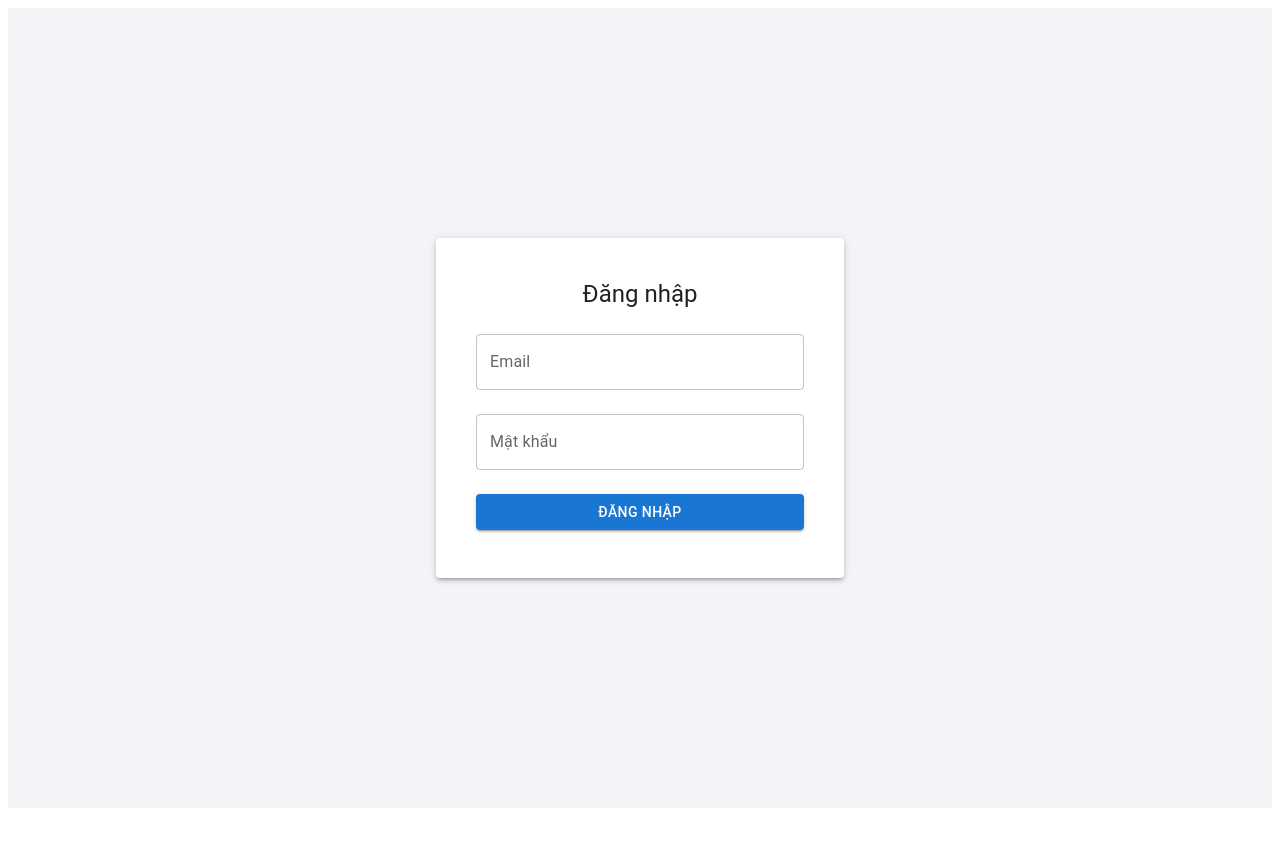
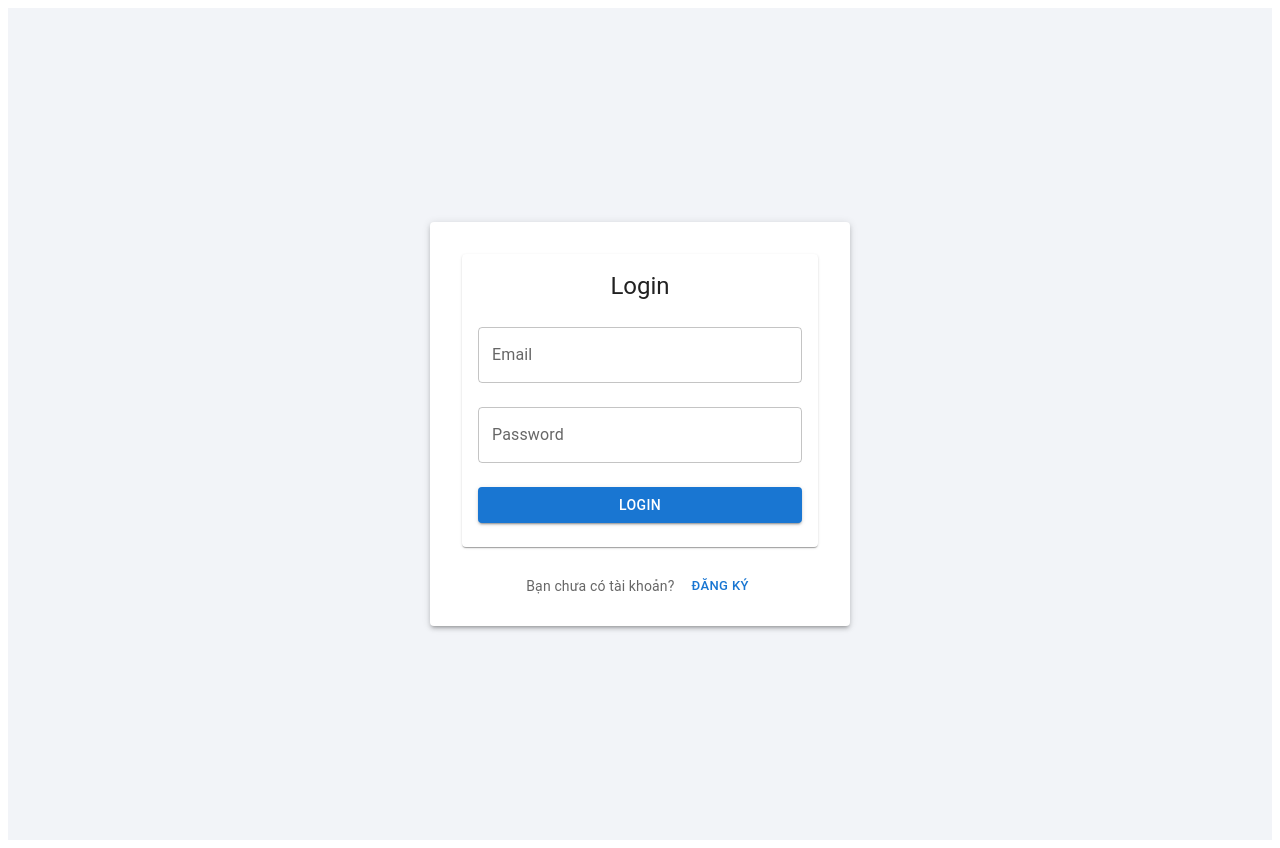
Before and after one commit to 3P1N/IS207, a React (Vite) app in the folder social_media/: page /login in a window 1280 px wide. Before the commit the page ends 816 px from the top, so only its background shows below. Built offline with nearby package versions, Linux system fonts and the light colour scheme.

Commit message:
AuthLayout, signup

```diff
--- a/social_media/src/layouts/AuthLayout.jsx
+++ b/social_media/src/layouts/AuthLayout.jsx
@@ -1,5 +1,55 @@
+import React from "react";
+import { Outlet, useLocation, Link as RouterLink } from "react-router-dom";
+import { Box, Card, CardContent, Typography, Button } from "@mui/material";
+
 export default function AuthLayout() {
+  const { pathname } = useLocation();
+  const isLogin = pathname.endsWith("/login");
+
+  const helperText = isLogin ? "Bạn chưa có tài khoản?" : "Bạn đã có tài khoản?";
+  const linkTo = isLogin ? "/signup" : "/login";
+  const linkLabel = isLogin ? "Đăng ký" : "Đăng nhập";
+
   return (
-    <div>AuthLayout</div>
-  )
+    <Box
+      sx={{
+        minHeight: "100vh",
+        display: "grid",
+        placeItems: "center",
+        bgcolor: "#f2f4f8",
+        p: 2,
+      }}
+    >
+      <Card sx={{ width: 420, maxWidth: "95%", boxShadow: 3 }}>
+        <CardContent sx={{ p: 4 }}>
+          {/* Trang con sẽ render vào đây: LoginForm / SignupForm */}
+          <Outlet />
+
+          {/* Khu vực gợi ý chuyển trang */}
+          <Box
+            sx={{
+              mt: 3,
+              display: "flex",
+              alignItems: "center",
+              justifyContent: "center",
+              gap: 1.5,
+              flexWrap: "wrap",
+            }}
+          >
+            <Typography variant="body2" color="text.secondary">
+              {helperText}
+            </Typography>
+            <Button
+              component={RouterLink}
+              to={linkTo}
+              variant="text"
+              size="small"
+            >
+              {linkLabel}
+            </Button>
+          </Box>
+        </CardContent>
+      </Card>
+    </Box>
+  );
 }
--- a/social_media/src/pages/auth/login-form.jsx
+++ b/social_media/src/pages/auth/login-form.jsx
@@ -1,4 +1,5 @@
 import React, { useState } from "react";
+import { Link as RouterLink } from "react-router-dom";
 import { TextField, Button, Card, CardContent, Typography, Box } from "@mui/material";
 
 export default function LoginForm() {
@@ -14,19 +15,11 @@ export default function LoginForm() {
     };
 
     return (
-    <Box
-      sx={{
-        display: "flex",
-        justifyContent: "center",
-        alignItems: "center",
-        height: "100vh",
-        backgroundColor: "#f2f4f8",
-      }}
-    >
-      <Card sx={{ width: 360, p: 3, boxShadow: 3 }}>
+
+            <Card>
                 <CardContent>
                     <Typography variant="h5" align="center" gutterBottom>
-            Đăng nhập
+                        Login
                     </Typography>
 
                     <form onSubmit={handleSubmit}>
@@ -39,7 +32,7 @@ export default function LoginForm() {
                             onChange={handleChange}
                         />
                         <TextField
-              label="Mật khẩu"
+                            label="Password"
                             name="password"
                             type="password"
                             fullWidth
@@ -54,11 +47,12 @@ export default function LoginForm() {
                             fullWidth
                             sx={{ mt: 2 }}
                         >
-              Đăng nhập
+                            Login
                         </Button>
+
                     </form>
                 </CardContent>
             </Card>
-    </Box>
+
     );
 }
--- a/social_media/src/pages/auth/signup-form.jsx
+++ b/social_media/src/pages/auth/signup-form.jsx
@@ -1,6 +1,69 @@
+import React, { useState } from "react";
+import { Link as RouterLink } from "react-router-dom";
+import { TextField, Button, Card, CardContent, Typography, Box } from "@mui/material";
 
-export default function SignupForm(){
+
+export default function SignupForm() {
+
+    const [formData, setFormData] = useState({ email: "", password: "", username: "" });
+
+    const handleChange = (e) => {
+        setFormData({ ...formData, [e.target.name]: e.target.value });
+    };
+
+    const handleSubmit = (e) => {
+        e.preventDefault();
+        console.log("Đăng ký:", formData);
+    };
+
     return (
-        <div>SingupForm</div>
-    )
+
+        <Card>
+            <CardContent>
+                <Typography variant="h5" align="center" gutterBottom>
+                    Sign up
+                </Typography>
+
+                <form onSubmit={handleSubmit}>
+                    <TextField
+                        label="Email"
+                        name="email"
+                        fullWidth
+                        margin="normal"
+                        value={formData.email}
+                        onChange={handleChange}
+                    />
+                    <TextField
+                        label="Password"
+                        name="password"
+                        type="password"
+                        fullWidth
+                        margin="normal"
+                        value={formData.password}
+                        onChange={handleChange}
+                    />
+                    <TextField
+                        label="User Name"
+                        name="username"
+                        type="username"
+                        fullWidth
+                        margin="normal"
+                        value={formData.username}
+                        onChange={handleChange}
+                    />
+                    <Button
+                        variant="contained"
+                        color="primary"
+                        type="submit"
+                        fullWidth
+                        sx={{ mt: 2 }}
+                    >
+                        Sign up
+                    </Button>
+
+                </form>
+            </CardContent>
+        </Card>
+
+    );
 }
--- a/social_media/src/router/AppRouter.jsx
+++ b/social_media/src/router/AppRouter.jsx
@@ -20,6 +20,7 @@ import AdminLayout from "../layouts/AdminLayout";
 import UsersAdminPage from "../pages/admin/UsersAdminPage";
 import PostsAdminPage from "../pages/admin/PostsAdminPage";
 import NotFoundPage from "../pages/not-found/NotFoundPage";
+import AuthLayout from "../layouts/AuthLayout";
 // import NotFoundPage from "@/pages/not-found/NotFoundPage";
 
 export default function AppRouter() {
@@ -28,9 +29,10 @@ export default function AppRouter() {
             <Routes>
 
                 {/* Đăng nhập, Đăng ký */}
-                <Route path="login" element={<LoginForm />} />
-                <Route path="signup" element={<SignupForm />} />
-
+                <Route element={<AuthLayout />} >
+                    <Route path="login" element={<LoginForm />} />
+                    <Route path="signup" element={<SignupForm />} />
+                </Route>
                 {/* Layout route */}
                 <Route element={<MainLayout />}>
                     <Route index element={<HomePage />} />
```
Lines whose indentation alone changed are shown as unchanged.
